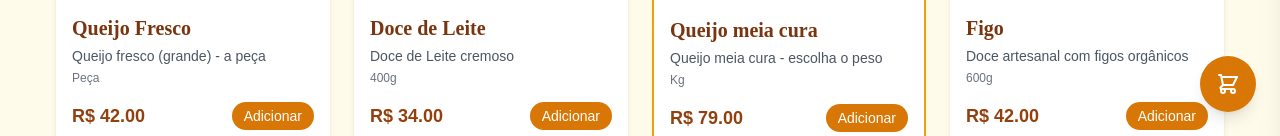
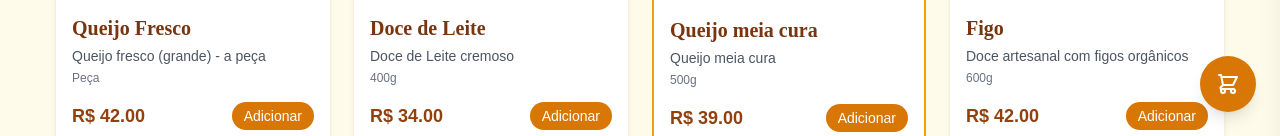
Before and after one commit to vumex/cardapiomonara, a React app: page / in a window 1280 px wide. Shown: the part 664-800 px from the top of the page. Built offline with nearby package versions, Linux system fonts and the light colour scheme; the HTML template or start-up script is replaced by a standard one.

Commit message:
Update produtos.ts

```diff
--- a/src/data/produtos.ts
+++ b/src/data/produtos.ts
@@ -39,12 +39,12 @@ export const produtos: Produto[] = [
   {
     id: 11,
     nome: "Queijo meia cura",
-    preco: 79,
+    preco: 39,
     categoria: "Queijos",
-    descricao: "Queijo meia cura - escolha o peso",
+    descricao: "Queijo meia cura",
     imagem: imagePaths.queijoMeiaCura,
     destaque: true,
-    peso: "Kg"
+    peso: "500g"
   },
   {
     id: 5,
```
